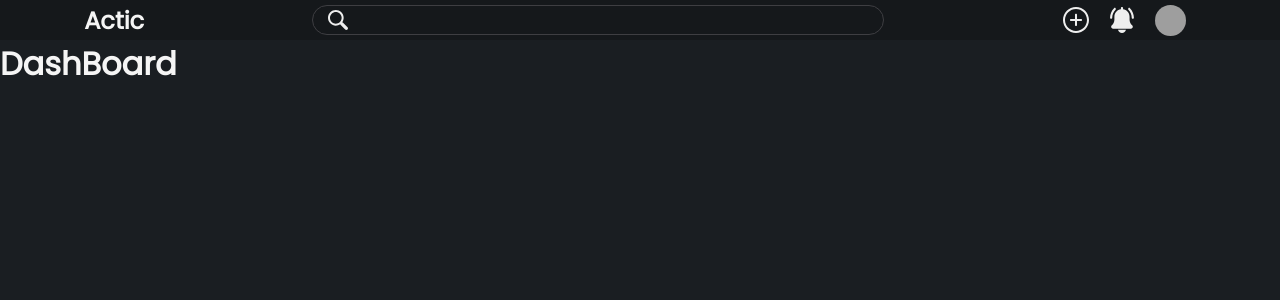
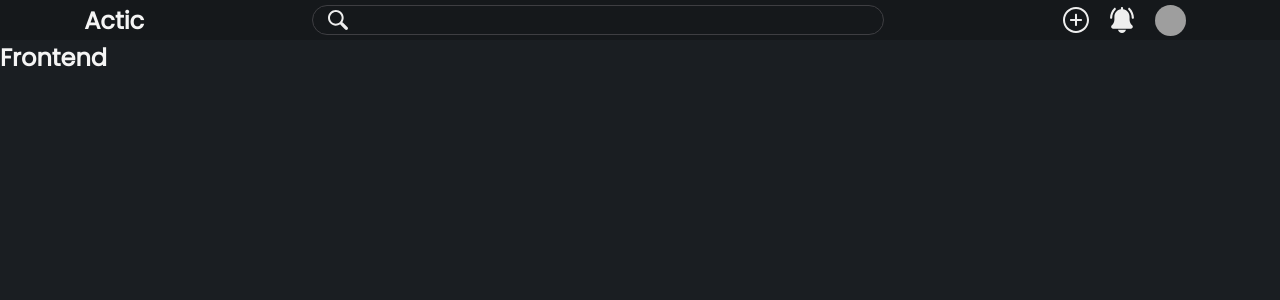
Before and after one commit to hasib-rashid/social-media, a Next.js app: page / in a window 1280 px wide. Shown: the top 300 px of the page. Built offline with nearby package versions, Linux system fonts and the light colour scheme; grey boxes are pictures that could not be loaded.

Commit message:
👀FrontPage

```diff
--- /dev/null
+++ b/pages/components/FrontPage/FrontPage.tsx
@@ -0,0 +1,12 @@
+import React from 'react'
+import styles from './FrontPage.module.css'
+
+const FrontPage = () => {
+    return (
+        <main>
+            <h2>Frontend</h2>
+        </main>
+    )
+}
+
+export default FrontPage
--- a/pages/index.tsx
+++ b/pages/index.tsx
@@ -2,6 +2,7 @@ import React from "react"
 import Head from "next/head";
 import "../styles/Home.module.css";
 import Header from "./components/Header/Header";
+import FrontPage from "./components/FrontPage/FrontPage";
 
 const index = () => {
     return (
@@ -10,8 +11,10 @@ const index = () => {
                 <title>Custom Title</title>
             </Head>
 
-            <Header />
-            <h1>DashBoard</h1>
+            <div className="FrontEnd">
+                <Header />
+                <FrontPage />
+            </div>
         </div>
     )
 }
```
Also changed, not shown: pages/components/FrontPage/FrontPage.module.css (added).
